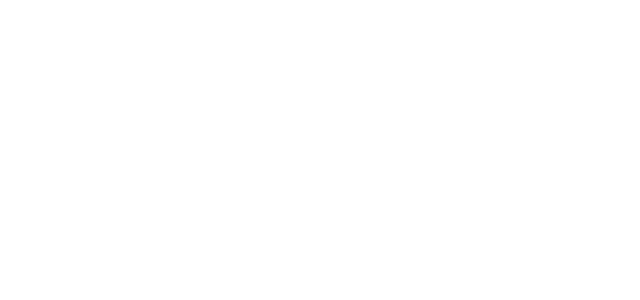
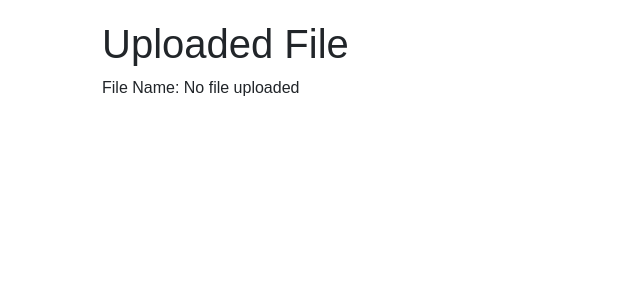
Before and after one commit to yuvraaj-singh/John-The-Job-Seeker, a React (Create React App) app in the folder Frontend/: page /uploaded_file in a window 1280 px wide. Before the commit this address had no page. Shown: the top 300 px of the page, without its empty margins (0-640 px from the left). Built offline with nearby package versions, Linux system fonts and the light colour scheme.

Commit message:
Upload functionality 1: Add file upload functionality and redirection for 'Upload Resume' button
- Implemented a file upload feature triggered by the 'Upload Resume' button.
- Redirected to a new '/uploaded_file' page upon successful file upload, displaying the uploaded file's name.

```diff
--- a/Frontend/src/App.js
+++ b/Frontend/src/App.js
@@ -3,6 +3,7 @@
 import RegisterComponent from './components/auth/RegisterComponent';
 import DashboardComponent from './components/main/DashboardComponent';
 import SearchTab from './components/main/SearchTab';
+import UploadedFilePage from './components/main/UploadedFilePage'; // Import the new component
 
 const App = () => {
   return (
@@ -14,6 +15,7 @@
                   <Route path="/login" element={<LoginComponent />} />
                   <Route path="/dashboard" element={<DashboardComponent />} />
                   <Route path="/search_job" element={<SearchTab />} />
+                  <Route path="/uploaded_file" element={<UploadedFilePage />} />
               </Routes>
           </div>
       </Router>
--- a/Frontend/src/components/main/DashboardComponent.js
+++ b/Frontend/src/components/main/DashboardComponent.js
@@ -73,6 +73,22 @@
       navigate('/login');
   };
 
+  const handleUploadResume = () => {
+    // Create a hidden file input element
+    const fileInput = document.createElement('input');
+    fileInput.type = 'file';
+    fileInput.accept = '.pdf,.doc,.docx'; // Acceptable file types
+    fileInput.onchange = (event) => {
+        const file = event.target.files[0];
+        if (file) {
+            console.log("Uploaded file: ", file.name); // Handle the uploaded file here
+            navigate('/uploaded_file', { state: { fileName: file.name } }); // Redirect to new page and pass file name
+        }
+    };
+    fileInput.click(); // Trigger the file input dialog
+};
+
+
   return (
       <div style={styles.container}>
           <div style={styles.header}>
@@ -94,7 +110,7 @@
               <h1>Ready to Land Your Dream Job?</h1>
               <p>Join thousands of others who have found perfect job matches through our platform.</p>
               <button style={{ ...styles.button, ...styles.getStartedButton }} onClick={handleGetStartedClick}>Get Started</button>
-              <button style={{ ...styles.button, ...styles.uploadButton }}>Upload Resume</button>
+              <button style={{ ...styles.button, ...styles.uploadButton }} onClick={handleUploadResume}>Upload Resume</button>
           </div>
       </div>
   );
--- /dev/null
+++ b/Frontend/src/components/main/UploadedFilePage.js
@@ -0,0 +1,17 @@
+// UploadedFilePage.js
+import React from 'react';
+import { useLocation } from 'react-router-dom';
+
+const UploadedFilePage = () => {
+  const location = useLocation();
+  const fileName = location.state?.fileName || 'No file uploaded';
+
+  return (
+    <div style={{ padding: '20px' }}>
+      <h1>Uploaded File</h1>
+      <p>File Name: {fileName}</p>
+    </div>
+  );
+};
+
+export default UploadedFilePage;
```
